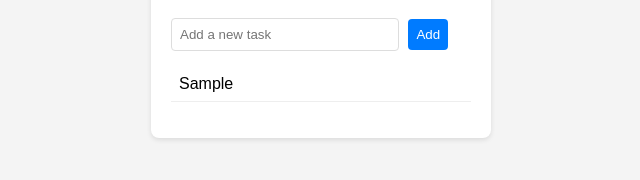
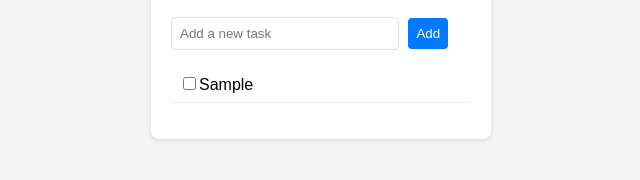
Before and after one commit to babublacksheep/chrome-extensions-lab, a browser extension: page chrome-extensions-lab/new-tab-todo/index.html in a window 1280 px wide. Both pictures are taken after typing "Sample" into the empty fields and a click on the button "Add". Shown: the part 372-552 px from the top of the page, 319-959 px from the left. Drawn offline with Linux system fonts and the light colour scheme.

Commit message:
v0.1.0: Add checkbox toggle, strike-through, and auto-reorder of completed tasks

```diff
--- a/chrome-extensions-lab/new-tab-todo/script.js
+++ b/chrome-extensions-lab/new-tab-todo/script.js
@@ -3,14 +3,14 @@ document.addEventListener('DOMContentLoaded', () => {
   const newTaskInput = document.getElementById('new-task');
   const taskList = document.getElementById('task-list');
 
-  // Load tasks from localStorage
   let tasks = JSON.parse(localStorage.getItem('tasks')) || [];
+
   renderTasks();
 
   addBtn.addEventListener('click', () => {
     const taskText = newTaskInput.value.trim();
     if (taskText !== "") {
-      tasks.push({ text: taskText, done: false });
+      tasks.unshift({ text: taskText, done: false });
       localStorage.setItem('tasks', JSON.stringify(tasks));
       newTaskInput.value = "";
       renderTasks();
@@ -19,17 +19,39 @@ document.addEventListener('DOMContentLoaded', () => {
 
   function renderTasks() {
     taskList.innerHTML = "";
-    tasks.forEach((task, index) => {
+
+    // Sort: incomplete on top, completed at bottom
+    const incompleteTasks = tasks.filter(t => !t.done);
+    const completedTasks = tasks.filter(t => t.done);
+    const sortedTasks = [...incompleteTasks, ...completedTasks];
+
+    sortedTasks.forEach((task) => {
       const li = document.createElement('li');
-      li.textContent = task.text;
-      if (task.done) li.classList.add('done');
+      const checkbox = document.createElement('input');
+      const label = document.createElement('span');
 
-      li.addEventListener('click', () => {
-        tasks[index].done = !tasks[index].done;
-        localStorage.setItem('tasks', JSON.stringify(tasks));
-        renderTasks();
+      checkbox.type = 'checkbox';
+      checkbox.checked = task.done;
+      label.textContent = task.text;
+
+      if (task.done) {
+        li.classList.add('done');
+      }
+
+      checkbox.addEventListener('change', () => {
+        // Find the matching task in the original array
+        const indexInOriginal = tasks.findIndex(t =>
+          t.text === task.text && t.done === task.done
+        );
+        if (indexInOriginal !== -1) {
+          tasks[indexInOriginal].done = checkbox.checked;
+          localStorage.setItem('tasks', JSON.stringify(tasks));
+          renderTasks();
+        }
       });
 
+      li.appendChild(checkbox);
+      li.appendChild(label);
       taskList.appendChild(li);
     });
   }
--- a/chrome-extensions-lab/new-tab-todo/style.css
+++ b/chrome-extensions-lab/new-tab-todo/style.css
@@ -48,7 +48,7 @@ li {
   border-bottom: 1px solid #eee;
 }
 
-li.done {
+li.done span {
   text-decoration: line-through;
   color: gray;
 }
```
